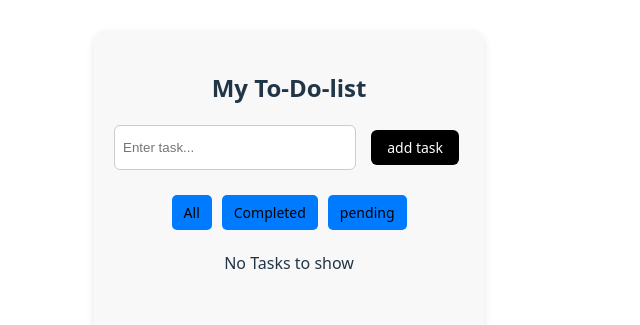
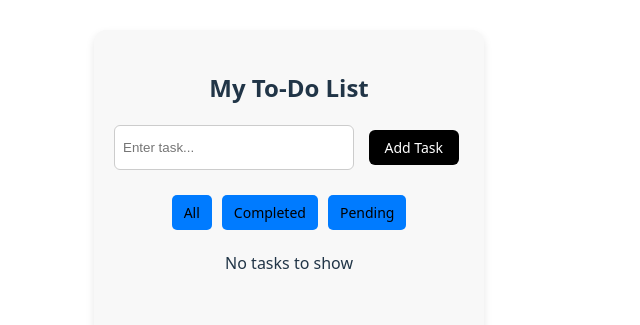
Before and after one commit to Bipan-git/To-Do-list-App, a React app: page / in a window 1280 px wide. Shown: the part 151-476 px from the top of the page, without its empty margins (0-640 px from the left). Built offline with nearby package versions, Linux system fonts and the light colour scheme; the HTML template or start-up script is replaced by a standard one.

Commit message:
Using LocalStorage  Features

```diff
--- a/src/component/ToDoApp.jsx
+++ b/src/component/ToDoApp.jsx
@@ -1,4 +1,4 @@
-import React, { useState } from "react";
+import React, { useState, useEffect } from "react";
 import "./ToDoApp.css";
 
 export default function ToDoApp() {
@@ -8,42 +8,63 @@ export default function ToDoApp() {
   const [currentIndex, setCurrentIndex] = useState(null);
   const [filter, setFilter] = useState("all");
 
-  //add new task
+  // ✅ Load tasks from local storage when the app starts
+  useEffect(() => {
+    try {
+      const savedTasks = JSON.parse(localStorage.getItem("tasks")) || [];
+      setTasks(savedTasks);
+    } catch (e) {
+      console.error("failed to load tasks", e);
+    }
+  }, []);
+
+  // ✅ Save tasks to local storage whenever they change
+  useEffect(() => {
+    try {
+      localStorage.setItem("tasks", JSON.stringify(tasks));
+    } catch (e) {
+      console.error("failed to save tasks:", e);
+    }
+  }, [tasks]);
+
+  // ✅ Add or Update a Task
   const handleAddTask = () => {
     if (input.trim() === "") return;
 
     if (isEditing) {
-      //updated tasks immutably
       const updatedTasks = [...tasks];
       updatedTasks[currentIndex].text = input;
       setTasks(updatedTasks);
       setIsEditing(false);
       setCurrentIndex(null);
     } else {
-      setTasks([...tasks, { text: input, completed: false }]);
+      const newTask = { text: input, completed: false };
+      setTasks([...tasks, newTask]);
     }
     setInput("");
   };
-  //delete task
 
+  // ✅ Delete task
   const handleDeleteTask = (index) => {
     const updatedTasks = tasks.filter((_, i) => i !== index);
     setTasks(updatedTasks);
   };
 
-  //edit task
+  // ✅ Edit task
   const handleEditTask = (index) => {
     setIsEditing(true);
     setCurrentIndex(index);
     setInput(tasks[index].text);
   };
-  //toggle completre
+
+  // ✅ Toggle complete
   const toggleComplete = (index) => {
     const updatedTasks = [...tasks];
     updatedTasks[index].completed = !updatedTasks[index].completed;
     setTasks(updatedTasks);
   };
-  //filter Tasks
+
+  // ✅ Filter Tasks
   const filteredTasks = tasks.filter((task) => {
     if (filter === "completed") return task.completed;
     if (filter === "pending") return !task.completed;
@@ -52,7 +73,7 @@ export default function ToDoApp() {
 
   return (
     <div className="todoContainer">
-      <h2>My To-Do-list</h2>
+      <h2>My To-Do List</h2>
 
       <div className="input-area">
         <input
@@ -62,14 +83,16 @@ export default function ToDoApp() {
           onChange={(e) => setInput(e.target.value)}
         />
         <button onClick={handleAddTask}>
-          {isEditing ? "update Task" : "add task"}
+          {isEditing ? "Update Task" : "Add Task"}
         </button>
       </div>
+
       <div className="filter-section">
         <button onClick={() => setFilter("all")}>All</button>
         <button onClick={() => setFilter("completed")}>Completed</button>
-        <button onClick={() => setFilter("pending")}>pending</button>
+        <button onClick={() => setFilter("pending")}>Pending</button>
       </div>
+
       {filteredTasks.length > 0 ? (
         <ul>
           {filteredTasks.map((task, index) => (
@@ -88,22 +111,26 @@ export default function ToDoApp() {
                 {task.text}
               </span>
               <button
-                style={{ background: "black" }}
+                style={{
+                  background: "black",
+                  color: "white",
+                  marginLeft: "10px",
+                }}
                 onClick={() => handleEditTask(index)}
               >
-                Edit{" "}
+                Edit
               </button>
               <button
-                style={{ background: "black" }}
+                style={{ background: "red", color: "white", marginLeft: "5px" }}
                 onClick={() => handleDeleteTask(index)}
               >
-                Delete{" "}
+                Delete
               </button>
             </li>
           ))}
         </ul>
       ) : (
-        <p> No Tasks to show</p>
+        <p>No tasks to show</p>
       )}
     </div>
   );
```
